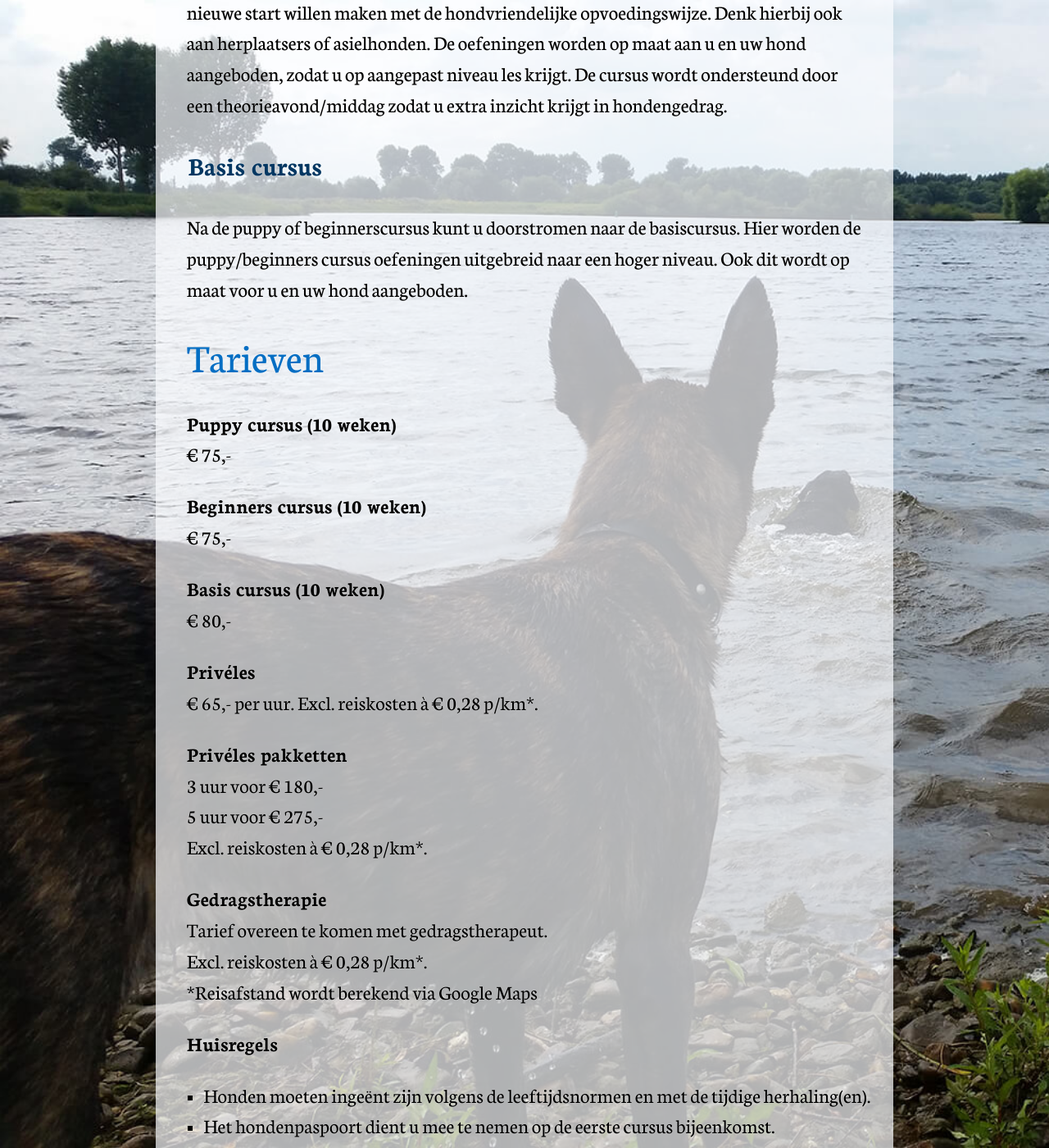
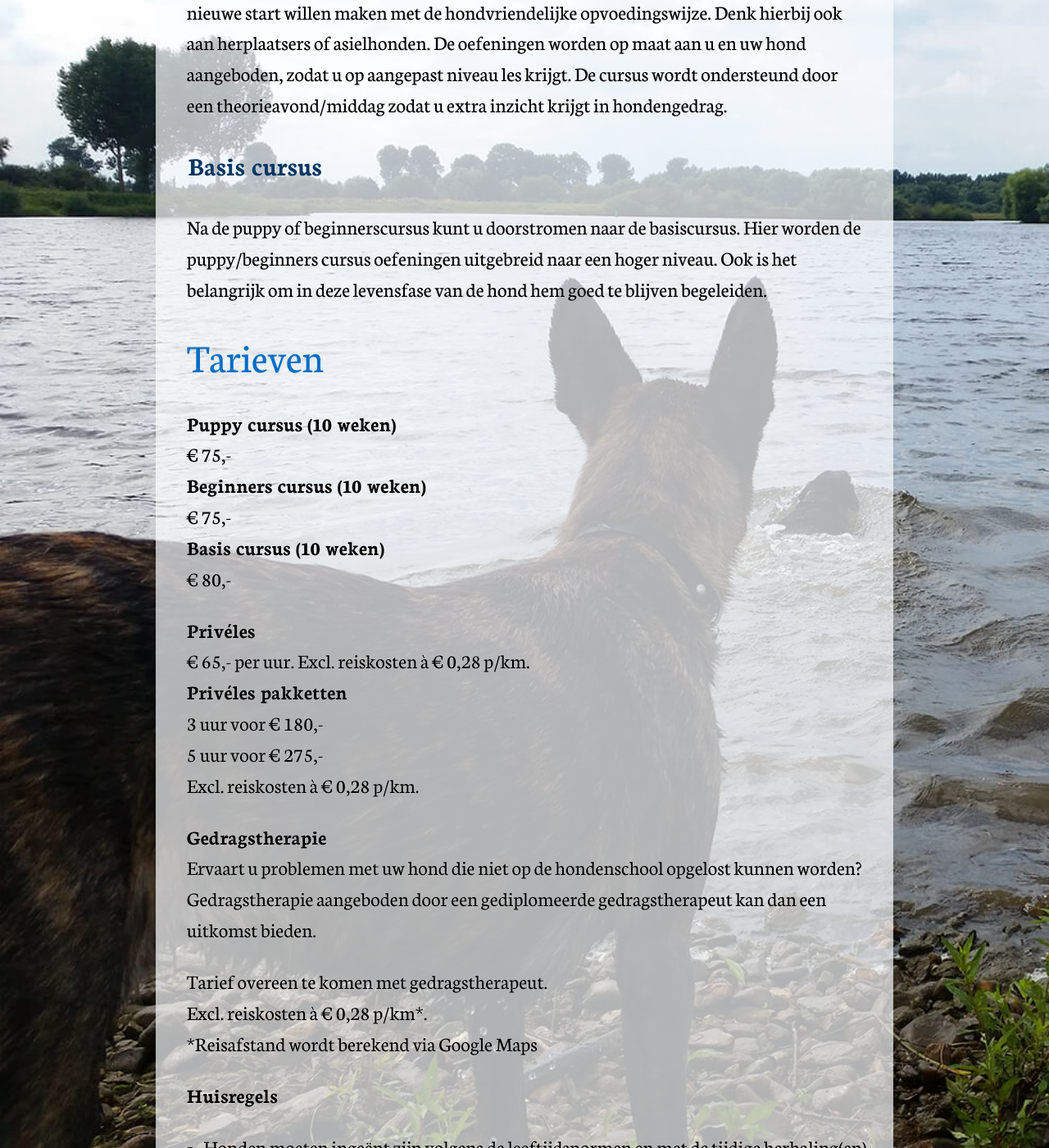
Before and after one commit to UniQdogs/info, a Jekyll site: the page built from pages/cursusaanbod.md, in a window 1280 px wide and 1400 px high, scrolled down 1109 px. Shown: the whole window at 82% size. Built offline with Jekyll 4.4.1, drawn with Linux system fonts in a browser that asks for light colours; nearby versions of some CDN libraries.

Commit message:
gedragstherapie basiscursus aanvullingen en contact aangepast

```diff
--- a/pages/cursusaanbod.md
+++ b/pages/cursusaanbod.md
@@ -19,28 +19,27 @@ Voor alle honden vanaf 20 weken oud, die de puppy oefeningen nog niet kennen of
 
 ## Basis cursus
 
-Na de puppy of beginnerscursus kunt u doorstromen naar de basiscursus. Hier worden de puppy/beginners cursus oefeningen uitgebreid naar een hoger niveau. Ook dit wordt op maat voor u en uw hond aangeboden.
+Na de puppy of beginnerscursus kunt u doorstromen naar de basiscursus. Hier worden de puppy/beginners cursus oefeningen uitgebreid naar een hoger niveau. Ook is het belangrijk om in deze levensfase van de hond hem goed te blijven begeleiden.
 
 # Tarieven
 
 **Puppy cursus (10 weken)**
 € 75,-
-
 **Beginners cursus (10 weken)**
 € 75,-
-
 **Basis cursus (10 weken)**
 € 80,-
 
 **Privéles**
 € 65,- per uur. Excl. reiskosten à € 0,28 p/km*.
-
 **Privéles pakketten**
 3 uur voor € 180,-
 5 uur voor € 275,-
 Excl. reiskosten à € 0,28 p/km*.
 
 **Gedragstherapie**
+Ervaart u problemen met uw hond die niet op de hondenschool opgelost kunnen worden? Gedragstherapie aangeboden door een gediplomeerde gedragstherapeut kan dan een uitkomst bieden.
+
 Tarief overeen te komen met gedragstherapeut.
 Excl. reiskosten à € 0,28 p/km*.
 *Reisafstand wordt berekend via Google Maps
```
Also changed, not shown: pages/contact.md (+1 -1 lines).
